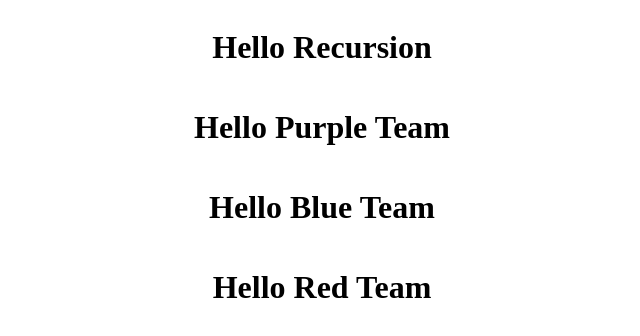
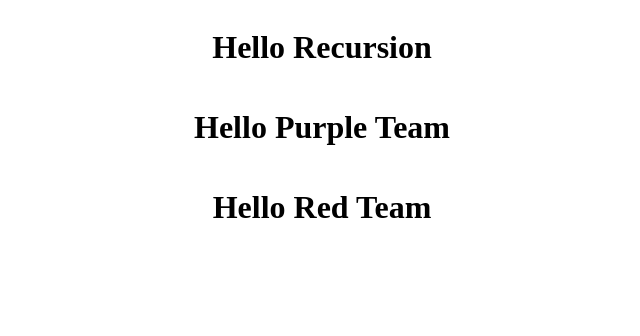
Before and after one commit to teamdev-Purple/task1, a plain HTML site: page index.html in a window 1280 px wide. Shown: the whole page, without its empty margins (318-958 px from the left). Drawn offline with Linux system fonts and the light colour scheme.

Commit message:
Revert "Add greeting by puple team"

```diff
--- a/index.html
+++ b/index.html
@@ -11,7 +11,6 @@
     <div class="container">
         <h1>Hello Recursion</h1>
         <h1>Hello Purple Team</h1>
-        <h1>Hello Blue Team</h1>
         <h1>Hello Red Team</h1>
     </div>
 </body>
```
